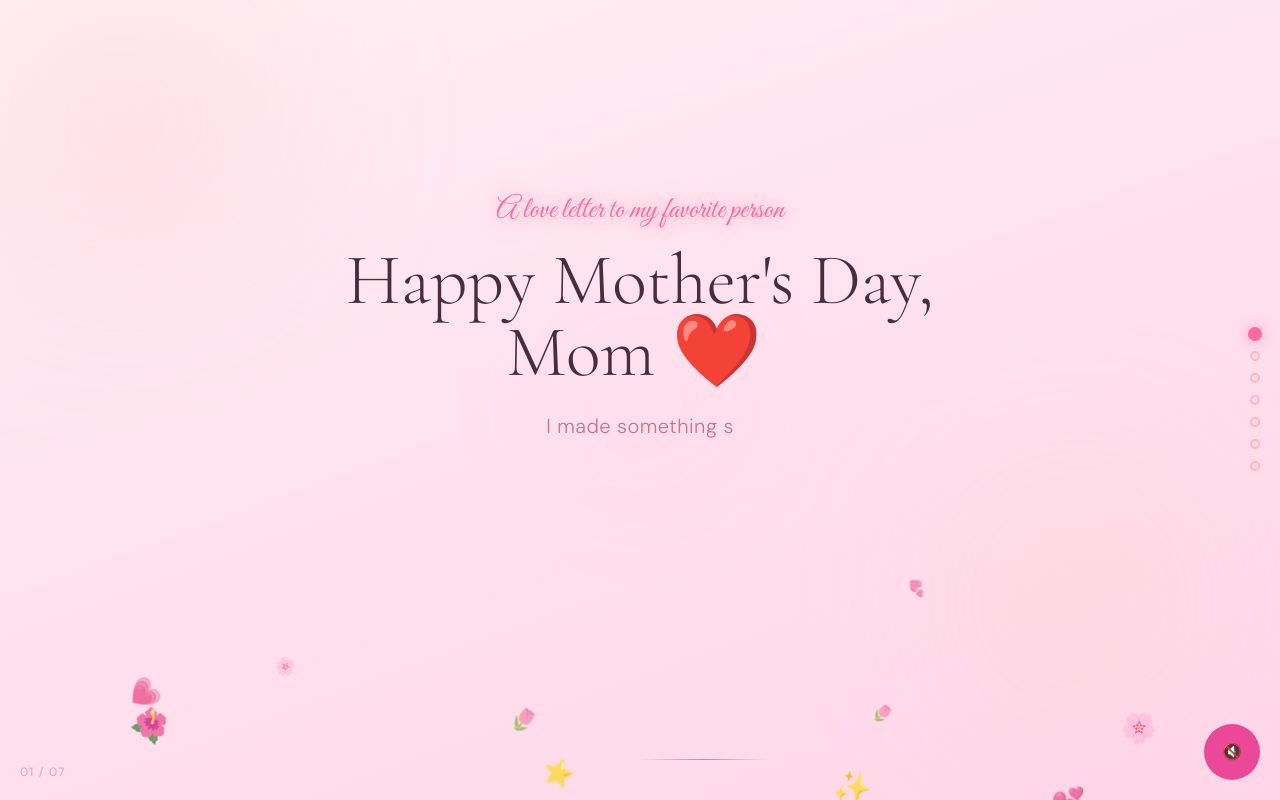
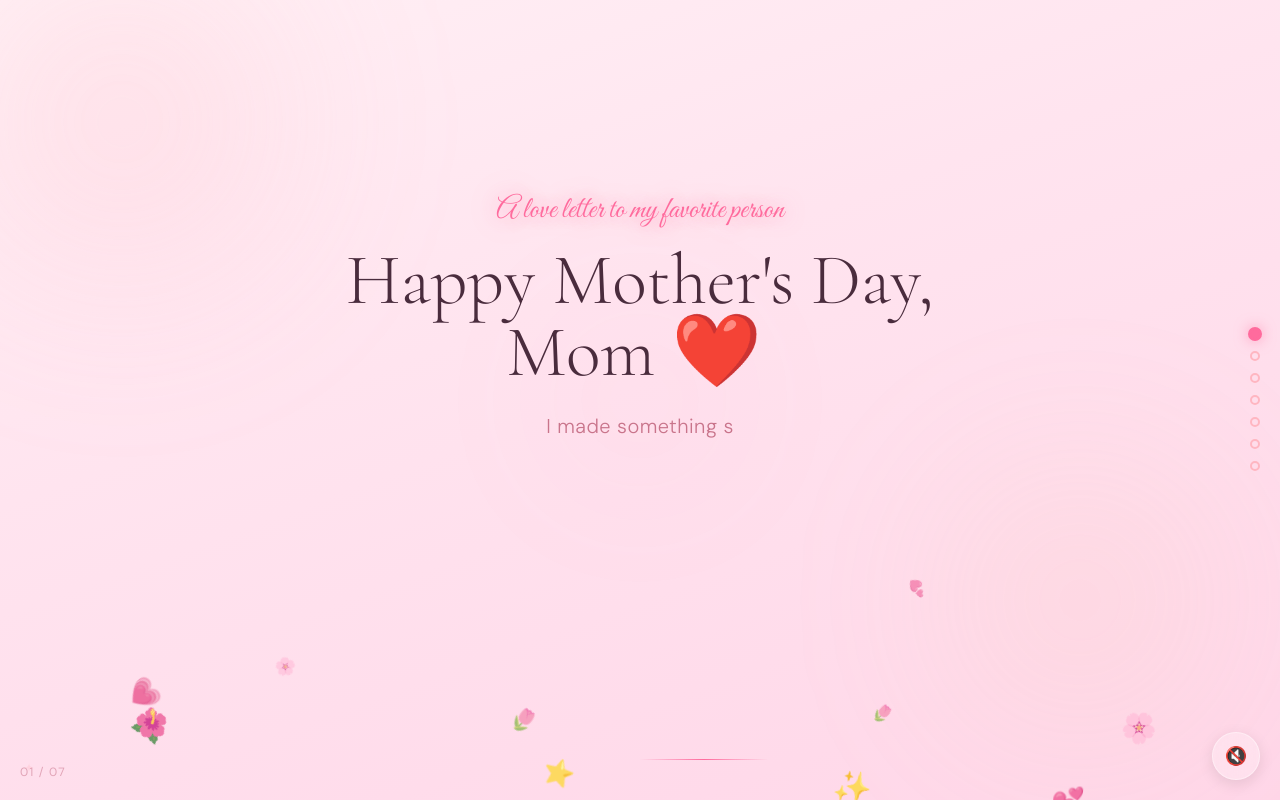
Before and after one commit to Spica581/Mother-s-Day, a React (Vite) app: page / in a window 1280 px wide. Both pictures are taken after a click on the button 1255 px from the left and 334 px from the top of the page. Built offline with nearby package versions, Linux system fonts and the light colour scheme.

Commit message:
gpt scam

```diff
--- a/src/components/MusicToggle.jsx
+++ b/src/components/MusicToggle.jsx
@@ -1,37 +1,76 @@
-import React, { useRef, useState } from 'react'
+// components/MusicToggle.jsx
+// Floating music toggle button — plays a gentle looping audio file
 
+import React, { useRef, useState, useEffect } from 'react'
+import { motion } from 'framer-motion'
+
+// We'll use a free royalty-free music URL
+// You can replace this with your own audio file placed in /public/music.mp3
 const MUSIC_URL = '/salamat.mp3'
 
 export default function MusicToggle() {
-  const audioRef = useRef(new Audio(MUSIC_URL))
+  const audioRef  = useRef(null)
   const [playing, setPlaying] = useState(false)
+  const [loaded,  setLoaded]  = useState(false)
+  const [volume,  setVolume]  = useState(0.35)
 
-  const toggleMusic = async () => {
+  useEffect(() => {
+    const audio      = new Audio(MUSIC_URL)
+    audio.loop       = true
+    audio.volume     = volume
+    audio.preload    = 'auto'
+    audioRef.current = audio
+    audio.addEventListener('canplaythrough', () => setLoaded(true))
+    return () => {
+      audio.pause()
+      audio.src = ''
+    }
+  }, [])
+
+  useEffect(() => {
+    if (audioRef.current) audioRef.current.volume = volume
+  }, [volume])
+
+  const toggle = () => {
     const audio = audioRef.current
-
-    try {
+    if (!audio) return
     if (playing) {
       audio.pause()
       setPlaying(false)
     } else {
-        audio.loop = true
-        audio.volume = 0.35
-
-        await audio.play()
-
+      audio.play().catch(() => {})
       setPlaying(true)
-      }
-    } catch (err) {
-      console.error('Audio failed:', err)
     }
   }
 
   return (
-    <button
-      onClick={toggleMusic}
-      className="fixed bottom-5 right-5 z-50 bg-pink-500 text-white rounded-full w-14 h-14"
+    <motion.button
+      onClick={toggle}
+      title={playing ? 'Pause music' : 'Play music'}
+      aria-label={playing ? 'Pause background music' : 'Play background music'}
+      initial={{ opacity: 0, scale: 0.5 }}
+      animate={{ opacity: 1, scale: 1 }}
+      transition={{ delay: 1.5, type: 'spring', stiffness: 200 }}
+      whileHover={{ scale: 1.1 }}
+      whileTap={{ scale: 0.9 }}
+      className="fixed bottom-5 right-5 z-50 glass rounded-full w-12 h-12 flex items-center justify-center shadow-lg"
+      style={{
+        boxShadow: playing
+          ? '0 0 20px rgba(255,107,157,0.5), 0 4px 15px rgba(0,0,0,0.1)'
+          : '0 4px 15px rgba(0,0,0,0.1)',
+      }}
     >
+      {/* Sound wave animation when playing */}
+      {playing && (
+        <div className="absolute inset-0 rounded-full" style={{
+          border: '2px solid rgba(255,107,157,0.5)',
+          animation: 'ping 1.5s cubic-bezier(0, 0, 0.2, 1) infinite',
+        }} />
+      )}
+
+      <span className="text-lg relative z-10">
         {playing ? '🎵' : '🔇'}
-    </button>
+      </span>
+    </motion.button>
   )
 }
```
Lines whose indentation alone changed are shown as unchanged.
